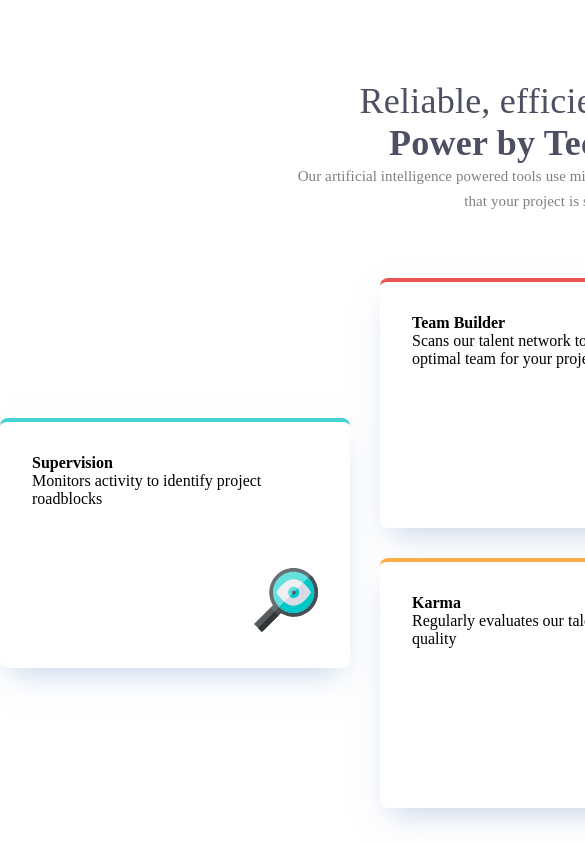
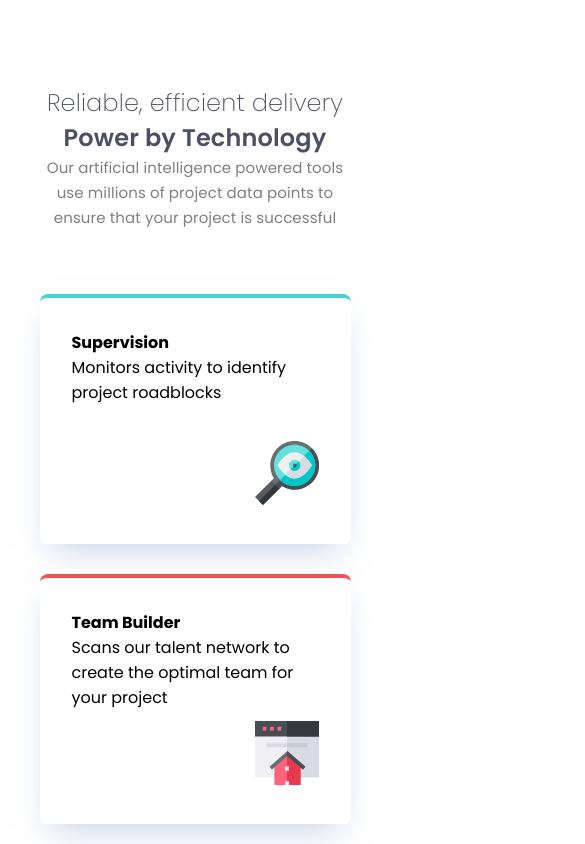
Before and after one commit to KwameWilson/four-card, a plain HTML site: page index.html in a window 390 px wide. Shown: the top 844 px of the page, 585 px wide, since content can reach past the window. Drawn offline with Linux system fonts and the light colour scheme.

Commit message:
Finished mobile responsiveness

```diff
--- a/css/style.css
+++ b/css/style.css
@@ -1,4 +1,4 @@
-/* @import url('https://fonts.googleapis.com/css2?family=Lato:ital,wght@0,300;0,400;1,300&family=Poppins:wght@200;400;600;700;800&display=swap'); */
+@import url('https://fonts.googleapis.com/css2?family=Lato:ital,wght@0,300;0,400;1,300&family=Poppins:wght@200;400;600;700;800&display=swap');
 
 * {
     margin: 0;
@@ -100,3 +100,44 @@ header p {
 .blue {
     border-top: 4px solid #549EF2;
 }
+
+
+
+@media only screen and (min-width: 320px) and (max-width: 480px) {
+    section.container {
+        width: 311px;
+        margin: 85px auto 78px;
+    }
+
+
+    header h3:first-child {
+        font-size: 24px;
+        font-style: normal;
+        font-weight: 275;
+        line-height: normal;
+        letter-spacing: 0.167px;
+    }
+
+    header h1:nth-child(2) {
+        font-size: 24px;
+        font-style: normal;
+        font-weight: 600;
+        line-height: normal;
+        letter-spacing: 0.167px;
+    }
+
+    header p {
+        font-size: 15px;
+        font-style: normal;
+        font-weight: 400;
+        line-height: 25px;
+        letter-spacing: 0.104px;
+        max-width: 311px;
+    }
+
+    .grid {
+        display: grid;
+        grid-template-columns: 1fr;
+        gap: 30px;
+    }
+}
```
